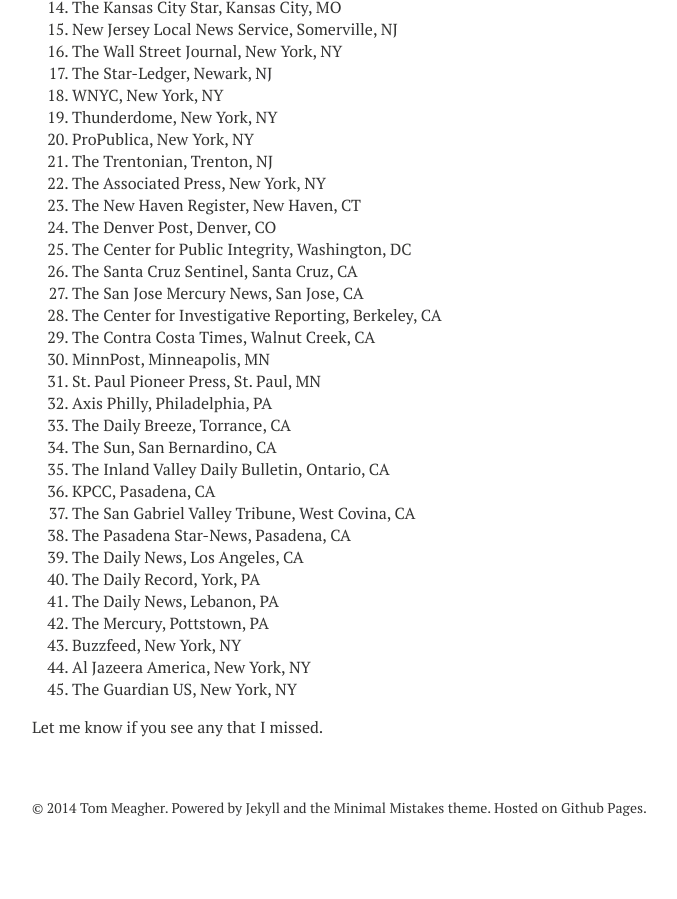
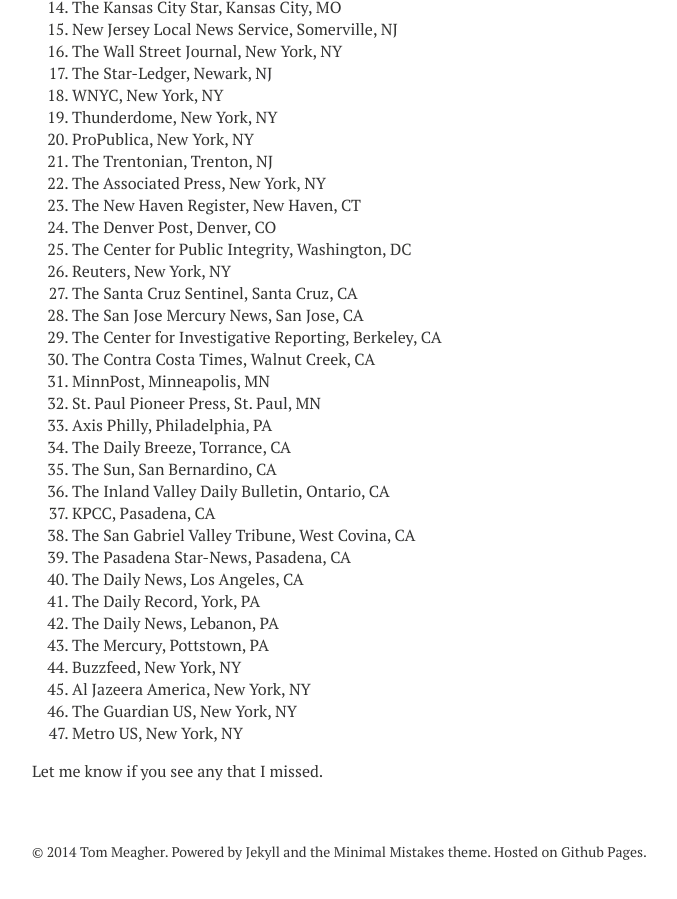
Before and after one commit to tommeagher/tommeagher.github.io, a Jekyll site: the page built from newsrooms.md, in a window 1280 px wide and 900 px high, scrolled down 836 px. Shown: the whole window, without its empty margins (288-965 px from the left). Built offline with Jekyll 4.4.1, drawn with Linux system fonts in a browser that asks for light colours; nearby versions of some CDN libraries; before the commit the page ends 1702 px from its top, so only the background shows below that.

Commit message:
added new newsrooms

```diff
--- a/newsrooms.md
+++ b/newsrooms.md
@@ -40,25 +40,27 @@
 23. The New Haven Register, New Haven, CT
 24. The Denver Post, Denver, CO
 25. The Center for Public Integrity, Washington, DC
-26. The Santa Cruz Sentinel, Santa Cruz, CA
-27. The San Jose Mercury News, San Jose, CA
-28. The Center for Investigative Reporting, Berkeley, CA
-29. The Contra Costa Times, Walnut Creek, CA
-30. MinnPost, Minneapolis, MN
-31. St. Paul Pioneer Press, St. Paul, MN
-32. Axis Philly, Philadelphia, PA
-33. The Daily Breeze, Torrance, CA
-34. The Sun, San Bernardino, CA
-35. The Inland Valley Daily Bulletin, Ontario, CA
-36. KPCC, Pasadena, CA
-36. The San Gabriel Valley Tribune, West Covina, CA
-37. The Pasadena Star-News, Pasadena, CA
-38. The Daily News, Los Angeles, CA
-39. The Daily Record, York, PA
-40. The Daily News, Lebanon, PA
-41. The Mercury, Pottstown, PA
-42. Buzzfeed, New York, NY
-43. Al Jazeera America, New York, NY
-44. The Guardian US, New York, NY
+26. Reuters, New York, NY
+27. The Santa Cruz Sentinel, Santa Cruz, CA
+28. The San Jose Mercury News, San Jose, CA
+29. The Center for Investigative Reporting, Berkeley, CA
+30. The Contra Costa Times, Walnut Creek, CA
+31. MinnPost, Minneapolis, MN
+32. St. Paul Pioneer Press, St. Paul, MN
+33. Axis Philly, Philadelphia, PA
+34. The Daily Breeze, Torrance, CA
+35. The Sun, San Bernardino, CA
+36. The Inland Valley Daily Bulletin, Ontario, CA
+37. KPCC, Pasadena, CA
+38. The San Gabriel Valley Tribune, West Covina, CA
+39. The Pasadena Star-News, Pasadena, CA
+40. The Daily News, Los Angeles, CA
+41. The Daily Record, York, PA
+42. The Daily News, Lebanon, PA
+43. The Mercury, Pottstown, PA
+44. Buzzfeed, New York, NY
+45. Al Jazeera America, New York, NY
+46. The Guardian US, New York, NY
+47. Metro US, New York, NY
 
 Let me know if you see any that I missed.
```
Also changed, not shown: 2 other files.
